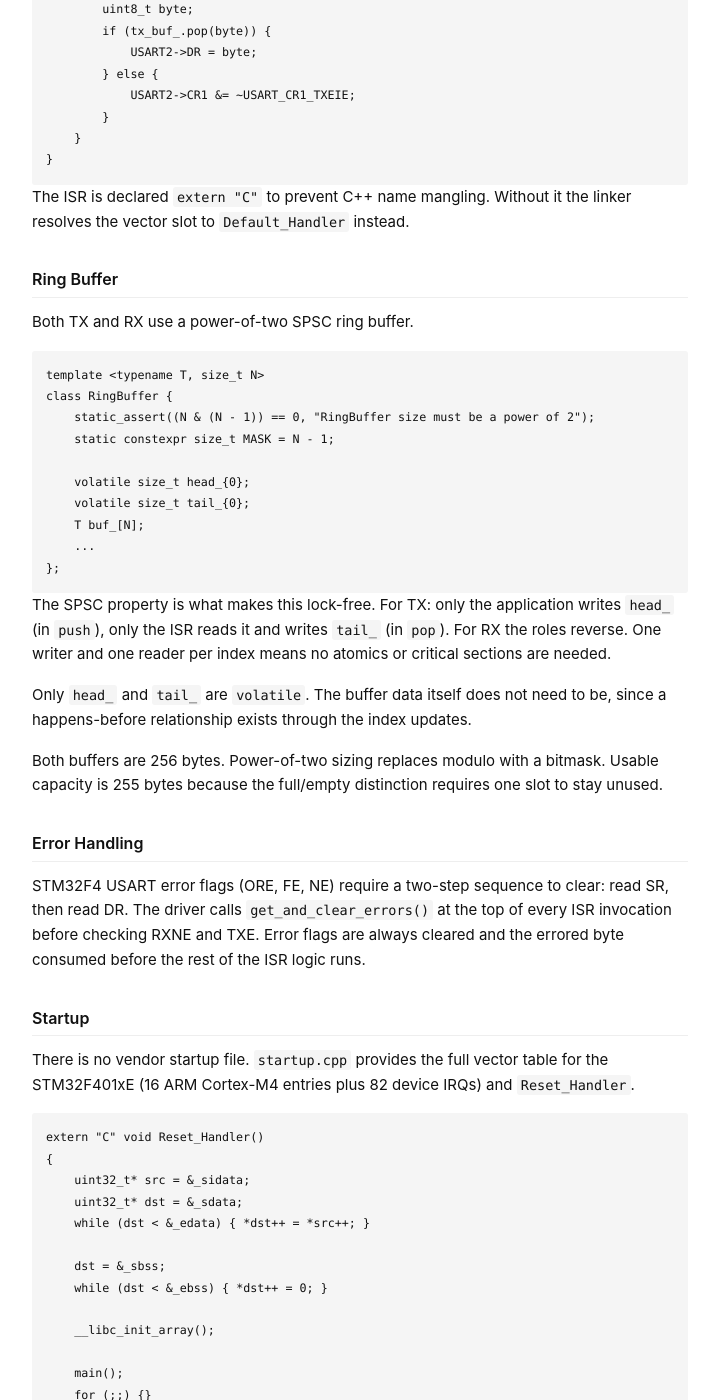
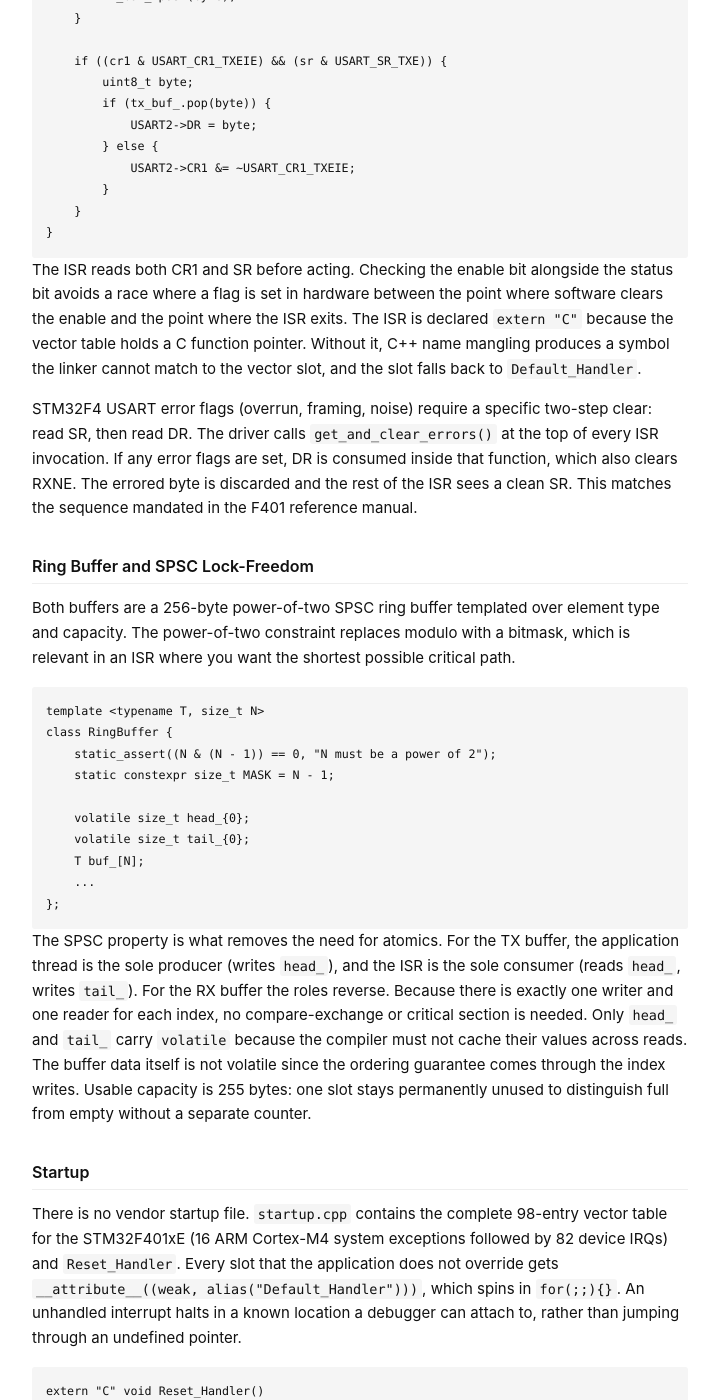
Before and after one commit to HueCodes/HueCodes.github.io, a Jekyll site: the page built from _posts/2026-02-24-bare-metal-uart-stm32.md, in a window 1280 px wide and 1400 px high, scrolled down 3008 px. Shown: the whole window, without its empty margins (280-999 px from the left). Built offline with Jekyll 4.4.1, drawn with Linux system fonts in a browser that asks for light colours; some of the changed text lies outside the part shown.

Commit message:
rewrite UART post as dense technical prose

````diff
--- a/_posts/2026-02-24-bare-metal-uart-stm32.md
+++ b/_posts/2026-02-24-bare-metal-uart-stm32.md
@@ -9,76 +9,56 @@ Interrupt-driven UART driver for the STM32F401xE Nucleo in C++17. No HAL, no RTO
 
 ![UART-Cpp system overview](/assets/images/projects/uart-cpp-system.svg)
 
-CubeMX and the ST HAL work. They also generate 20,000 lines of code before you write a single line of your own. Replacing all of it with direct register access takes about 200 lines and makes every decision visible. The full source is on [GitHub](https://github.com/HueCodes/UART-cpp).
+CubeMX and the ST HAL work. They also generate 20,000 lines of code before you write a single line of your own. Replacing all of it with direct register access takes about 200 lines. Every decision is visible, every register write has a reason. The full source is on [GitHub](https://github.com/HueCodes/UART-cpp).
 
 ## Clocks
 
-The Nucleo provides an 8 MHz external oscillator (HSE). Target is 84 MHz SYSCLK via the main PLL.
+The Nucleo-F401RE provides an 8 MHz external oscillator (HSE). The target is 84 MHz SYSCLK, which requires the main PLL. M divides the HSE down to 1 MHz for the VCO input, the reference manual recommends keeping this between 1-2 MHz for low jitter. N multiplies the VCO input to 336 MHz. P divides that down to 84 MHz. Q is set to 7 to keep the 48 MHz USB clock in spec, even though this project doesn't use USB.
 
 ```cpp
-// SYSCLK = 8 / 8 * 336 / 4 = 84 MHz
-RCC->PLLCFGR = (8u   << RCC_PLLCFGR_PLLM_Pos)
-             | (336u << RCC_PLLCFGR_PLLN_Pos)
-             | (1u   << RCC_PLLCFGR_PLLP_Pos)  // 01 -> /4
+RCC->PLLCFGR = (8u   << RCC_PLLCFGR_PLLM_Pos)   // /8  -> VCO_in  = 1 MHz
+             | (336u << RCC_PLLCFGR_PLLN_Pos)    // x336 -> VCO_out = 336 MHz
+             | (1u   << RCC_PLLCFGR_PLLP_Pos)    // /4  -> SYSCLK  = 84 MHz (bits=01)
              | RCC_PLLCFGR_PLLSRC_HSE
-             | (7u   << RCC_PLLCFGR_PLLQ_Pos);
+             | (7u   << RCC_PLLCFGR_PLLQ_Pos);   // /7  -> USB     = 48 MHz
 ```
 
-One ordering constraint matters here. Flash latency must be set to 2 wait states before switching SYSCLK to the PLL. At 3.3 V and 84 MHz, the CPU reads corrupted instructions if you switch the clock source first.
-
-```cpp
-FLASH->ACR = FLASH_ACR_PRFTEN | FLASH_ACR_ICEN | FLASH_ACR_DCEN | 2u;
-```
-
-Set latency, then enable the PLL, then switch. APB1 runs at SYSCLK/2 (42 MHz) because its 45 MHz maximum is below SYSCLK. USART2 sits on APB1, which matters for baud rate.
+Flash latency has to be configured before switching the clock source. At 3.3 V and 84 MHz the F401 needs 2 wait states. Switch first and the CPU reads corrupted instructions from flash before the latency is set. The correct order is: set latency, enable PLL, wait for lock, then switch SW to PLL and confirm via SWS. APB1 runs at SYSCLK/2 because its maximum is 45 MHz. APB2 runs at SYSCLK/1. USART2 sits on APB1 at 42 MHz, which feeds directly into the baud rate calculation.
 
 ![Clock tree: HSE to USART2](/assets/images/projects/uart-cpp-clock-tree.svg)
 
 ## GPIO and USART2 Init
 
-The Nucleo routes USART2 through the on-board ST-Link to the host machine as a virtual COM port. The pin mapping is fixed by hardware:
+The Nucleo hard-wires USART2 to the ST-Link, so the pin mapping is not configurable: PA2 is TX and PA3 is RX, both on alternate function 7. Before touching any GPIO register, the AHB1 and APB1 clocks for GPIOA and USART2 must be enabled. There is a well-known errata behavior on STM32F4 where reading immediately after enabling a peripheral clock can return stale data, so the driver does a dummy read of APB1ENR to flush the write buffer before proceeding.
 
-- PA2 = USART2_TX (AF7)
-- PA3 = USART2_RX (AF7)
+Both PA2 and PA3 are set to alternate function mode (MODER = 0b10), push-pull output type, high-speed slew rate, no pull resistors, and AF7 in the low alternate function register. USART2 is disabled (UE cleared) before writing the configuration registers. Data width is fixed at 8 bits (M=0). Parity and stop bits are configurable at construction time via enum class parameters, which keeps the public API clean without magic numbers.
 
-Init sequence:
-
-1. Enable GPIOA and USART2 clocks on AHB1 and APB1.
-2. Read APB1ENR once to let the enable propagate before accessing GPIO registers.
-3. Set PA2 and PA3 to alternate function mode (MODER = 10), push-pull, high speed, no pull, AF7.
-4. Disable USART2 (clear UE), configure data bits, parity, and stop bits.
-5. Write BRR.
-6. Enable RXNEIE, then TE, RE, and UE.
-7. Set NVIC priority and enable the USART2 IRQ.
-
-Baud rate is calculated at runtime from the actual APB1 clock, not a hardcoded constant.
+The baud rate register is derived at runtime from the actual APB1 frequency rather than a hardcoded value. This matters if the prescaler changes: the driver reads CFGR, extracts the PPRE1 field, decodes the divider, and computes PCLK1 from SystemCoreClock. The rounding correction `+ baud/2` keeps the result within one LSB of the ideal.
 
 ```cpp
 uint32_t ppre1 = (RCC->CFGR >> RCC_CFGR_PPRE1_Pos) & 0x7u;
 uint32_t div   = (ppre1 < 4u) ? 1u : (1u << (ppre1 - 3u));
 uint32_t pclk1 = SystemCoreClock / div;
-USART2->BRR = (pclk1 + baud_ / 2u) / baud_;
+USART2->BRR    = (pclk1 + baud_ / 2u) / baud_;
 ```
 
-## Interrupt-Driven Design
+At 42 MHz and 115200 baud this produces BRR = 364, giving a 0.016% error against the ideal divisor. RXNEIE is enabled before UE so the interrupt is armed the moment the peripheral starts receiving. TXEIE is left off intentionally and enabled only when there is data to send.
 
-Polling TXE and RXNE directly burns CPU time waiting on peripheral timing. Both directions use interrupts instead.
+## Interrupt-Driven TX and RX
 
 ![Interrupt-driven TX/RX flow](/assets/images/projects/uart-cpp-interrupt-flow.svg)
 
-**RX**: RXNEIE is always enabled after init. Every received byte gets pushed into a ring buffer inside the ISR. The application calls `receive()`, which spins until the buffer has data, or polls with `rx_ready()` for non-blocking use.
+Polling SR in a loop wastes the entire CPU while USART2 runs at its own pace. At 115200 baud each bit takes 8.7 µs and each byte takes roughly 87 µs. Interrupts give that time back. The driver uses USART2_IRQHandler at NVIC priority 5, which sits below the default SysTick priority and above any application-level IRQs.
 
-**TX**: TXEIE is off at startup. When the application calls `send()`, it pushes a byte into the TX ring buffer, then enables TXEIE. The ISR fires when TXE is set, pops a byte from the buffer, and writes it to DR. When the buffer drains, the ISR disables TXEIE itself.
+RX is always interrupt-driven. RXNEIE fires whenever the receive data register is not empty. The ISR reads DR and pushes the byte into the RX ring buffer. The application calls `receive()` which spins on the buffer, or `rx_ready()` for a non-blocking poll. TX uses on-demand TXEIE. `send()` pushes a byte into the TX ring buffer, then sets TXEIE in CR1. The ISR fires when TDR is empty, pops a byte, and writes it to DR. When the buffer drains, the ISR clears TXEIE itself. This prevents the ISR from re-firing immediately after servicing when there is nothing left to transmit.
 
 ```cpp
 void Uart::send(uint8_t byte)
 {
-    while (!tx_buf_.push(byte)) {}
+    while (!tx_buf_.push(byte)) {}  // spin if buffer full
     USART2->CR1 |= USART_CR1_TXEIE;
 }
 ```
-
-The on-demand enable/disable pattern prevents the ISR from firing continuously when there is nothing to send.
 
 ```cpp
 void Uart::irq_handler()
@@ -104,16 +84,18 @@ void Uart::irq_handler()
 }
 ```
 
-The ISR is declared `extern "C"` to prevent C++ name mangling. Without it the linker resolves the vector slot to `Default_Handler` instead.
+The ISR reads both CR1 and SR before acting. Checking the enable bit alongside the status bit avoids a race where a flag is set in hardware between the point where software clears the enable and the point where the ISR exits. The ISR is declared `extern "C"` because the vector table holds a C function pointer. Without it, C++ name mangling produces a symbol the linker cannot match to the vector slot, and the slot falls back to `Default_Handler`.
 
-## Ring Buffer
+STM32F4 USART error flags (overrun, framing, noise) require a specific two-step clear: read SR, then read DR. The driver calls `get_and_clear_errors()` at the top of every ISR invocation. If any error flags are set, DR is consumed inside that function, which also clears RXNE. The errored byte is discarded and the rest of the ISR sees a clean SR. This matches the sequence mandated in the F401 reference manual.
 
-Both TX and RX use a power-of-two SPSC ring buffer.
+## Ring Buffer and SPSC Lock-Freedom
+
+Both buffers are a 256-byte power-of-two SPSC ring buffer templated over element type and capacity. The power-of-two constraint replaces modulo with a bitmask, which is relevant in an ISR where you want the shortest possible critical path.
 
 ```cpp
 template <typename T, size_t N>
 class RingBuffer {
-    static_assert((N & (N - 1)) == 0, "RingBuffer size must be a power of 2");
+    static_assert((N & (N - 1)) == 0, "N must be a power of 2");
     static constexpr size_t MASK = N - 1;
 
     volatile size_t head_{0};
@@ -123,50 +105,34 @@ class RingBuffer {
 };
 ```
 
-The SPSC property is what makes this lock-free. For TX: only the application writes `head_` (in `push`), only the ISR reads it and writes `tail_` (in `pop`). For RX the roles reverse. One writer and one reader per index means no atomics or critical sections are needed.
-
-Only `head_` and `tail_` are `volatile`. The buffer data itself does not need to be, since a happens-before relationship exists through the index updates.
-
-Both buffers are 256 bytes. Power-of-two sizing replaces modulo with a bitmask. Usable capacity is 255 bytes because the full/empty distinction requires one slot to stay unused.
-
-## Error Handling
-
-STM32F4 USART error flags (ORE, FE, NE) require a two-step sequence to clear: read SR, then read DR. The driver calls `get_and_clear_errors()` at the top of every ISR invocation before checking RXNE and TXE. Error flags are always cleared and the errored byte consumed before the rest of the ISR logic runs.
+The SPSC property is what removes the need for atomics. For the TX buffer, the application thread is the sole producer (writes `head_`), and the ISR is the sole consumer (reads `head_`, writes `tail_`). For the RX buffer the roles reverse. Because there is exactly one writer and one reader for each index, no compare-exchange or critical section is needed. Only `head_` and `tail_` carry `volatile` because the compiler must not cache their values across reads. The buffer data itself is not volatile since the ordering guarantee comes through the index writes. Usable capacity is 255 bytes: one slot stays permanently unused to distinguish full from empty without a separate counter.
 
 ## Startup
 
-There is no vendor startup file. `startup.cpp` provides the full vector table for the STM32F401xE (16 ARM Cortex-M4 entries plus 82 device IRQs) and `Reset_Handler`.
+There is no vendor startup file. `startup.cpp` contains the complete 98-entry vector table for the STM32F401xE (16 ARM Cortex-M4 system exceptions followed by 82 device IRQs) and `Reset_Handler`. Every slot that the application does not override gets `__attribute__((weak, alias("Default_Handler")))`, which spins in `for(;;){}`. An unhandled interrupt halts in a known location a debugger can attach to, rather than jumping through an undefined pointer.
 
 ```cpp
 extern "C" void Reset_Handler()
 {
-    uint32_t* src = &_sidata;
-    uint32_t* dst = &_sdata;
-    while (dst < &_edata) { *dst++ = *src++; }
+    // copy .data from flash load address to RAM
+    for (uint32_t *src = &_sidata, *dst = &_sdata; dst < &_edata;)
+        *dst++ = *src++;
 
-    dst = &_sbss;
-    while (dst < &_ebss) { *dst++ = 0; }
+    // zero .bss
+    for (uint32_t *dst = &_sbss; dst < &_ebss;)
+        *dst++ = 0;
 
-    __libc_init_array();
-
+    __libc_init_array();   // C++ static constructors
     main();
     for (;;) {}
 }
 ```
 
-All handlers not explicitly defined get `__attribute__((weak, alias("Default_Handler")))`. Unhandled interrupts spin in place, which gives a debugger something to attach to rather than jumping to an undefined address.
+`__libc_init_array()` runs before `main()`, which matters because `s_uart` in uart.cpp is a static object whose constructor must fire to zero the ring buffer indices.
 
 ## Build
 
-CMake with an arm-none-eabi-gcc toolchain file. Key flags:
-
-```
--mcpu=cortex-m4 -mthumb -mfpu=fpv4-sp-d16 -mfloat-abi=hard
--fno-exceptions -fno-rtti -ffunction-sections -fdata-sections -Os
--specs=nano.specs -specs=nosys.specs -Wl,--gc-sections
-```
-
-`-specs=nano.specs` links against newlib-nano. A custom `syscalls.cpp` overrides `_write` to route `printf` through the UART.
+The toolchain file targets Cortex-M4F with hardware FPU: `-mcpu=cortex-m4 -mthumb -mfpu=fpv4-sp-d16 -mfloat-abi=hard`. `-fno-exceptions -fno-rtti` removes the C++ runtime support code that would otherwise require heap and significantly bloat the binary. `-ffunction-sections -fdata-sections` combined with `-Wl,--gc-sections` lets the linker dead-strip anything not reachable from `Reset_Handler`. `-specs=nano.specs` links against newlib-nano instead of the full newlib, and `-specs=nosys.specs` provides stub syscalls. A custom `syscalls.cpp` overrides `_write` to forward `printf` output through the UART driver.
 
 ```bash
 cmake -B build -DCMAKE_TOOLCHAIN_FILE=cmake/arm-none-eabi.cmake
@@ -174,15 +140,7 @@ cmake --build build
 cmake --build build --target flash
 ```
 
-Connect at 115200 8N1 on the virtual COM port. Every character typed echoes back, with `\r` expanded to `\r\n`.
-
-## What is Missing
-
-The driver covers basic use. For production contexts:
-
-- DMA transfer for high-throughput TX without per-byte interrupts
-- Hardware flow control (RTS/CTS) for slow receivers
-- Receive timeout to avoid blocking indefinitely on a lost packet
+The post-build steps produce an Intel HEX and a flat binary alongside the ELF. Flash with OpenOCD via the ST-Link on the Nucleo. Connect at 115200 8N1 on `/dev/tty.usbmodem*` (macOS) or `/dev/ttyACM0` (Linux). Every character echoes back, with `\r` expanded to `\r\n`.
 
 ---
 
````
